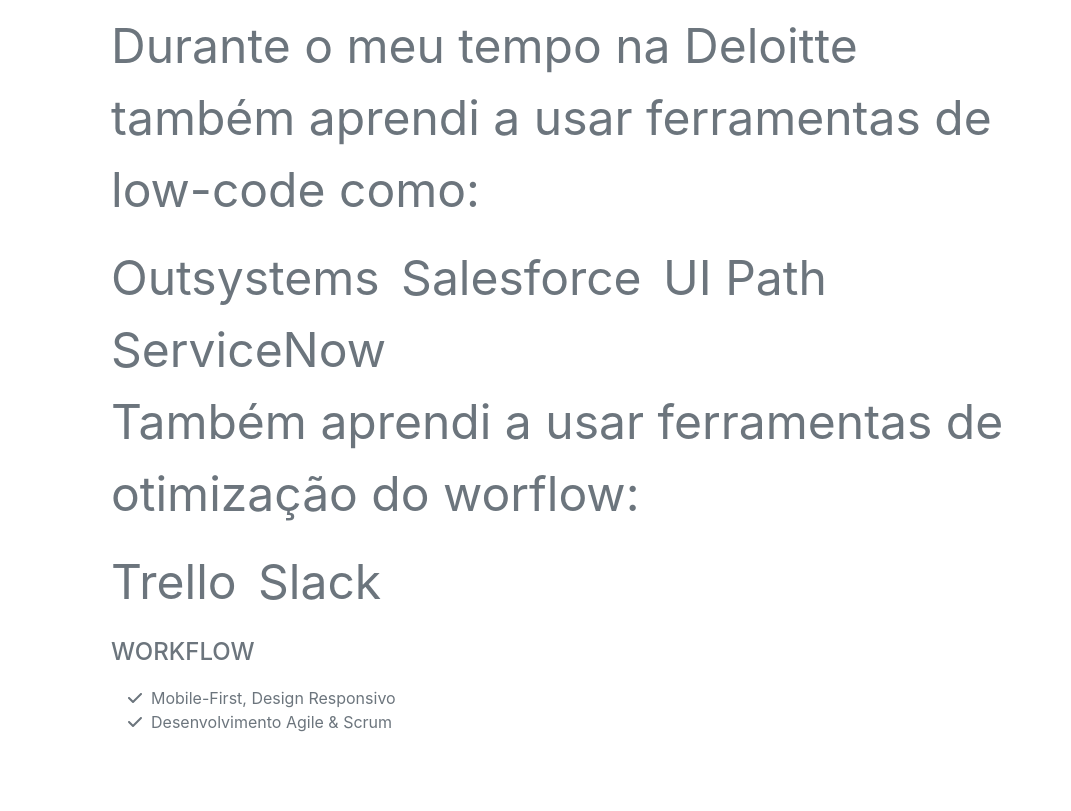
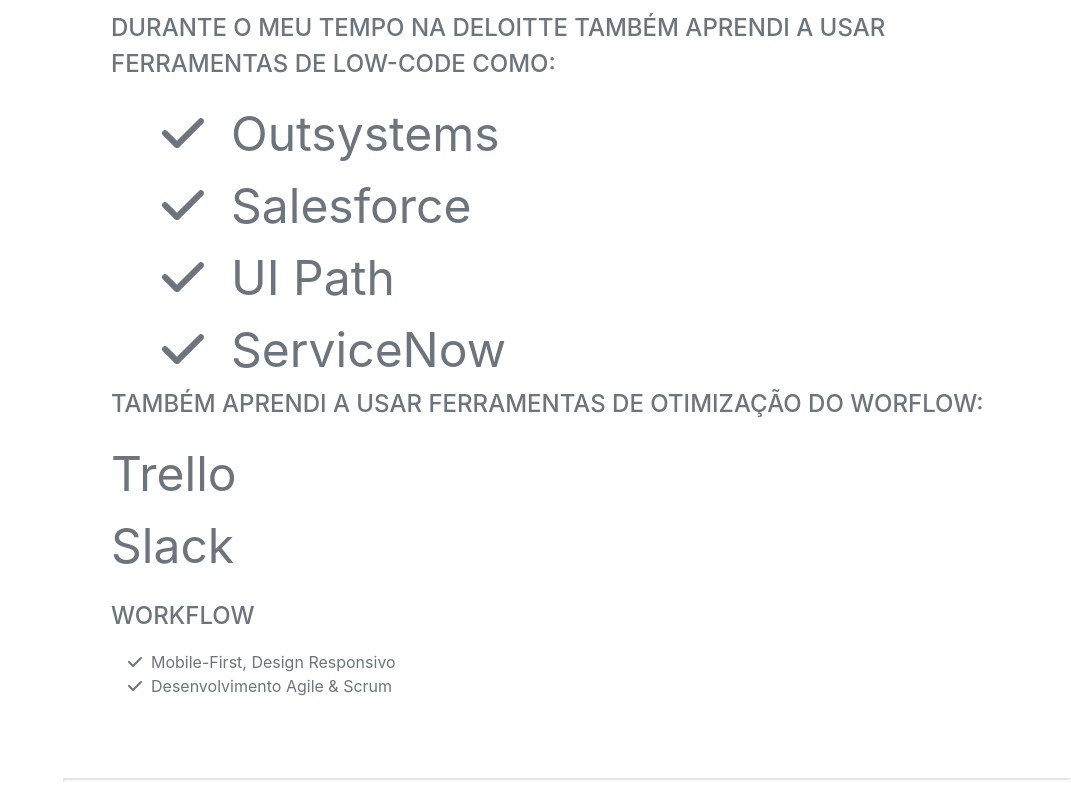
Before and after one commit to joaqpedrorodrigues/curriculum, a plain HTML site: page indexpt.html in a window 1280 px wide. Shown: the part 2860-3671 px from the top of the page, without its empty margins (209-1280 px from the left). Drawn offline with nearby package versions, Linux system fonts and the light colour scheme; a web font is replaced by a local one.

Commit message:
Update indexpt.html

```diff
--- a/indexpt.html
+++ b/indexpt.html
@@ -172,24 +172,35 @@
                         <li class="list-inline-item"><i class="fa-brands fa-python"></i></li>
                         <li class="list-inline-item"><i class="fa-brands fa-bootstrap"></i></li>
                         <li class="list-inline-item"><i class="fa-brands fa-github-square"></i></li>
-                        <p>Durante o meu tempo na Deloitte também aprendi a usar ferramentas de low-code como:</p>
-                        <li class="list-inline-item"></i>Outsystems</li>
-                        <li class="list-inline-item"></i>Salesforce</li>
-                        <li class="list-inline-item"></i>UI Path</li>
-                        <li class="list-inline-item"></i>ServiceNow</li>
-                        <p>Também aprendi a usar ferramentas de otimização do worflow:</p>
-                        <li class="list-inline-item"></i>Trello</li>
-                        <li class="list-inline-item"></i>Slack</li>
 
-                        <!--
-                        <li class="list-inline-item"><i class="fab fa-sass"></i></li>
-                        <li class="list-inline-item"><i class="fab fa-angular"></i></li>
-                        <li class="list-inline-item"><i class="fab fa-less"></i></li>
-                        <li class="list-inline-item"><i class="fab fa-wordpress"></i></li>
-                        <li class="list-inline-item"><i class="fab fa-gulp"></i></li>
-                        <li class="list-inline-item"><i class="fab fa-grunt"></i></li>
-                        <li class="list-inline-item"><i class="fab fa-npm"></i></li>
-                        -->
+                        <div class="subheading mb-3">Durante o meu tempo na Deloitte também aprendi a usar ferramentas de low-code como:</div>
+                        <ul class="fa-ul mb-0">
+                            <li>
+                                <span class="fa-li"><i class="fas fa-check"></i></span>
+                                Outsystems
+                            </li>
+                            <li>
+                                <span class="fa-li"><i class="fas fa-check"></i></span>
+                                Salesforce
+                            </li>
+                            <li>
+                                <span class="fa-li"><i class="fas fa-check"></i></span>
+                                UI Path
+                            </li>
+                            <li>
+                                <span class="fa-li"><i class="fas fa-check"></i></span>
+                                ServiceNow
+                            </li>
+                        </ul>
+                        <div class="subheading mb-3">Também aprendi a usar ferramentas de otimização do worflow:</div>
+                        <li>
+                            <span class="fa-li"><i class="fas fa-check"></i></span>
+                            Trello
+                        </li>
+                        <li>
+                            <span class="fa-li"><i class="fas fa-check"></i></span>
+                            Slack
+                        </li>
                     </ul>
                     <div class="subheading mb-3">Workflow</div>
                     <ul class="fa-ul mb-0">
```
